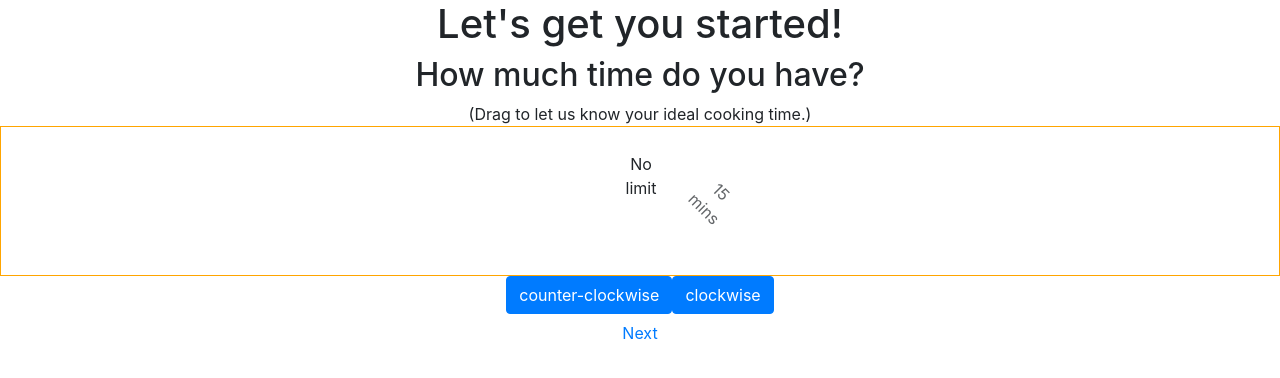
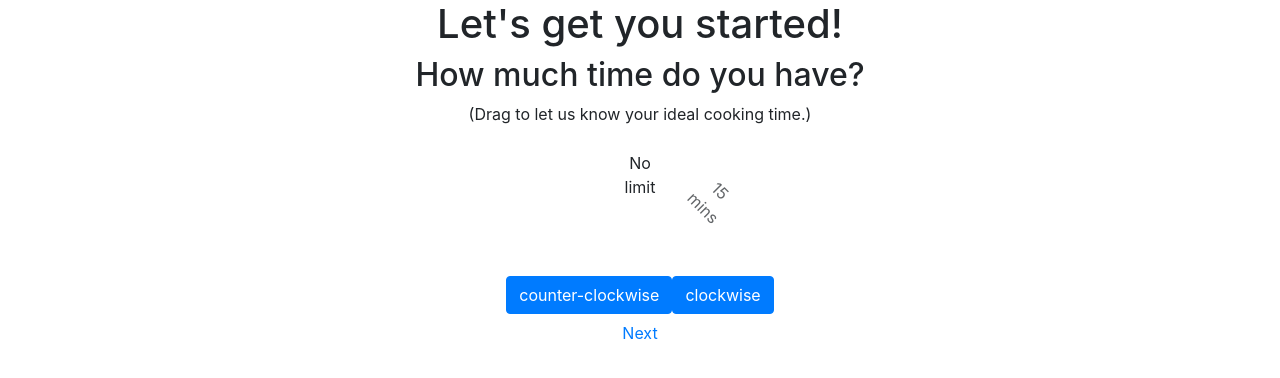
Before and after one commit to JesseBrault0709/MealsMadeEasy, a React (Create React App) app in the folder meal_planning/: page / in a window 1280 px wide. Shown: the top 378 px of the page. Built offline with nearby package versions, Linux system fonts and the light colour scheme.

Commit message:
removed orange border

```diff
--- a/meal_planning/src/inputs/ClockSlider.css
+++ b/meal_planning/src/inputs/ClockSlider.css
@@ -1,5 +1,4 @@
 .clock-slider {
-    border: 1px solid orange;
     width: 100%;
     height: 150px;
 }
```
